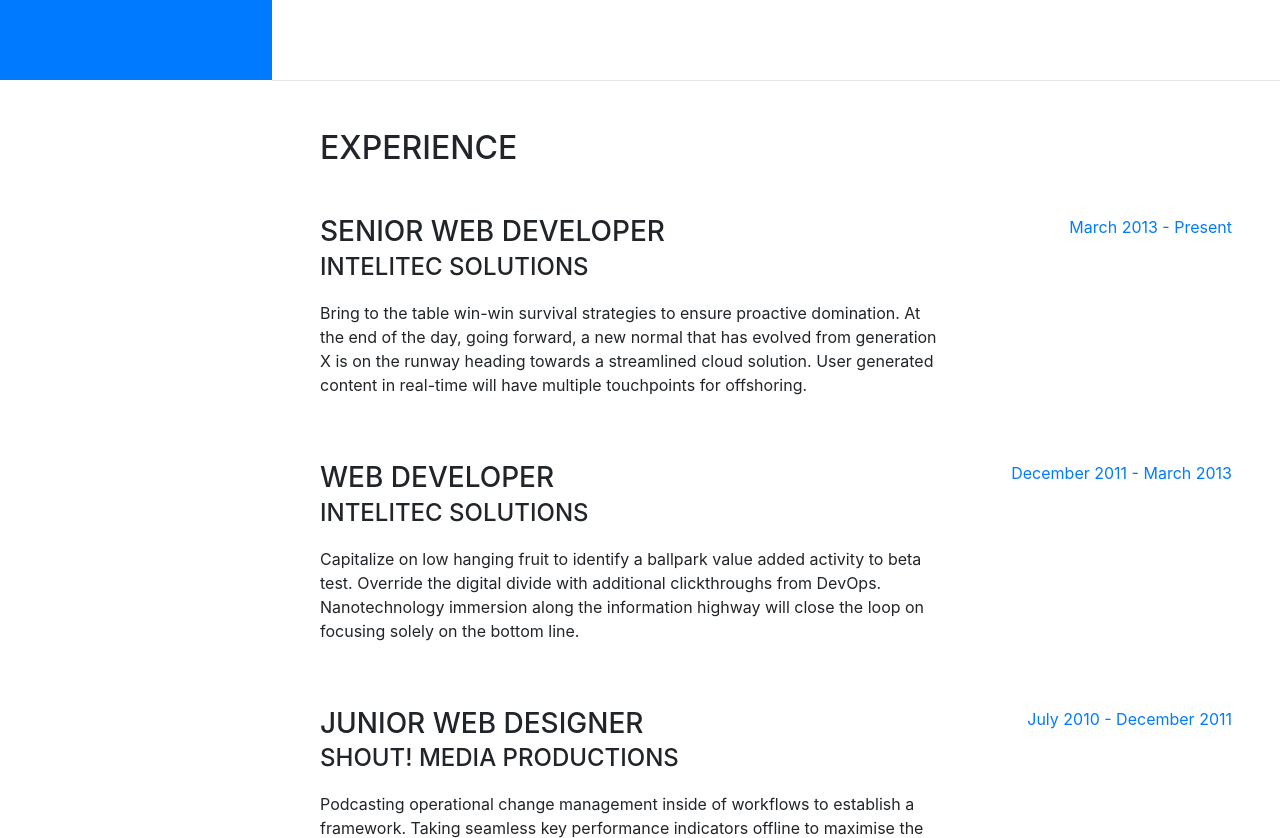
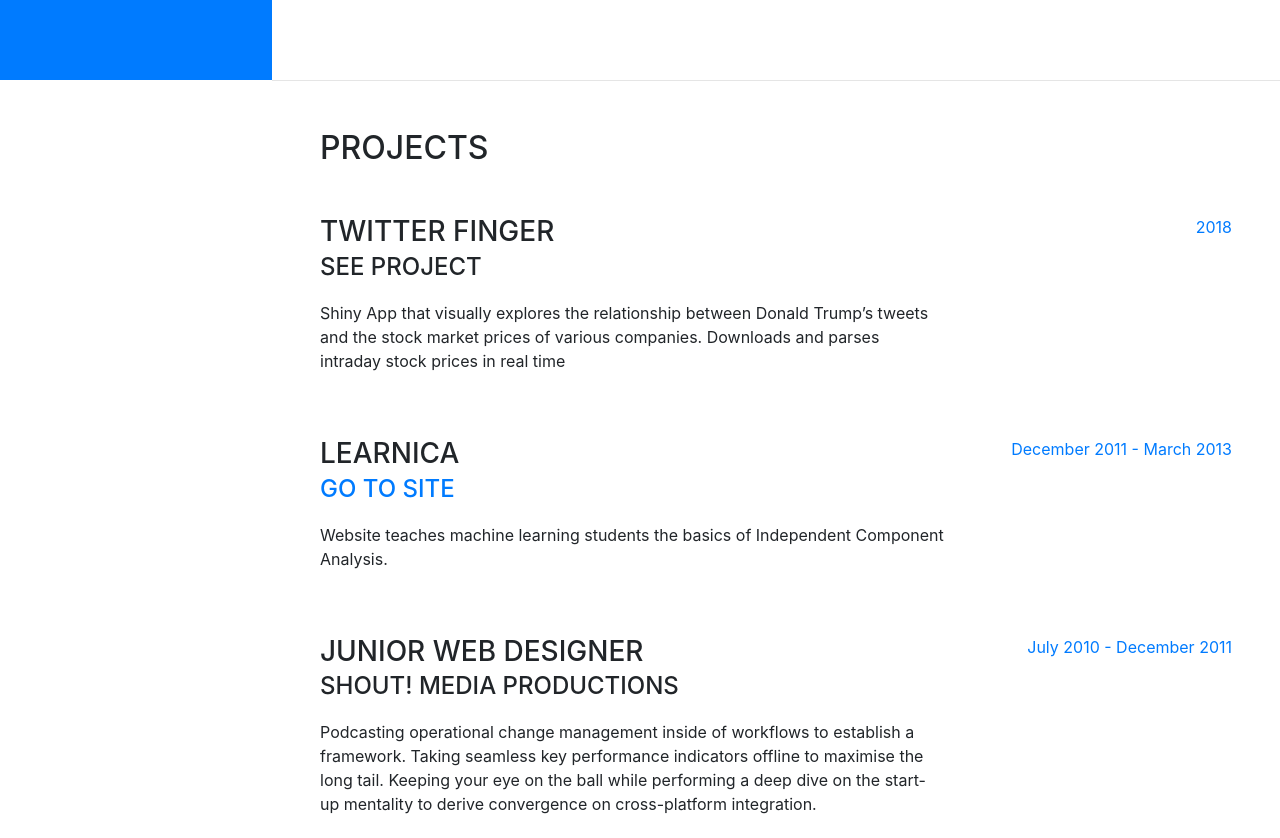
Before and after one commit to bennettmajer/bennettmajer.github.io, a website with bundled scripts: page index.html in a window 1280 px wide. Shown: the part 720-1558 px from the top of the page. Built offline with nearby package versions, Linux system fonts and the light colour scheme; a web font is replaced by a local one.

Commit message:
added a link

```diff
--- a/index.html
+++ b/index.html
@@ -89,26 +89,26 @@
 
       <hr class="m-0">
 
-      <section class="resume-section p-3 p-lg-5 d-flex flex-column" id="experience">
+      <section class="resume-section p-3 p-lg-5 d-flex flex-column" id="projects">
         <div class="my-auto">
-          <h2 class="mb-5">Experience</h2>
+          <h2 class="mb-5">Projects</h2>
 
           <div class="resume-item d-flex flex-column flex-md-row mb-5">
             <div class="resume-content mr-auto">
-              <h3 class="mb-0">Senior Web Developer</h3>
-              <div class="subheading mb-3">Intelitec Solutions</div>
-              <p>Bring to the table win-win survival strategies to ensure proactive domination. At the end of the day, going forward, a new normal that has evolved from generation X is on the runway heading towards a streamlined cloud solution. User generated content in real-time will have multiple touchpoints for offshoring.</p>
+              <h3 class="mb-0">Twitter Finger</h3>
+              <div class="subheading mb-3">See Project</div>
+              <p>Shiny App that visually explores the relationship between Donald Trump’s tweets and the stock market prices of various companies. Downloads and parses intraday stock prices in real time</p>
             </div>
             <div class="resume-date text-md-right">
-              <span class="text-primary">March 2013 - Present</span>
+              <span class="text-primary">2018</span>
             </div>
           </div>
 
           <div class="resume-item d-flex flex-column flex-md-row mb-5">
             <div class="resume-content mr-auto">
-              <h3 class="mb-0">Web Developer</h3>
-              <div class="subheading mb-3">Intelitec Solutions</div>
-              <p>Capitalize on low hanging fruit to identify a ballpark value added activity to beta test. Override the digital divide with additional clickthroughs from DevOps. Nanotechnology immersion along the information highway will close the loop on focusing solely on the bottom line.</p>
+              <h3 class="mb-0">LearnICA</h3>
+              <a href="https://learn-ica.home.blog"><div class="subheading mb-3">Go to Site</div></a>
+              <p>Website teaches machine learning students the basics of Independent Component Analysis.</p>
             </div>
             <div class="resume-date text-md-right">
               <span class="text-primary">December 2011 - March 2013</span>
```
